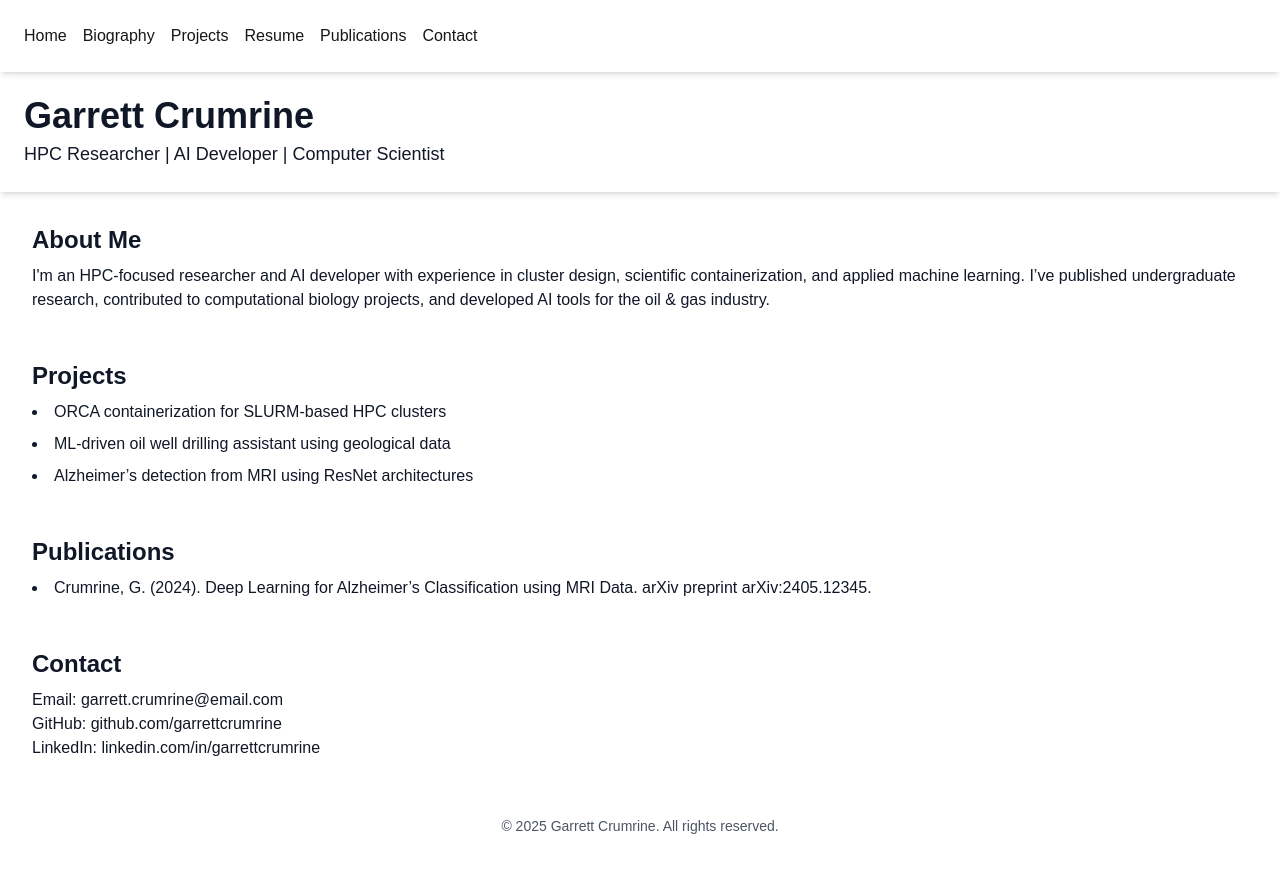
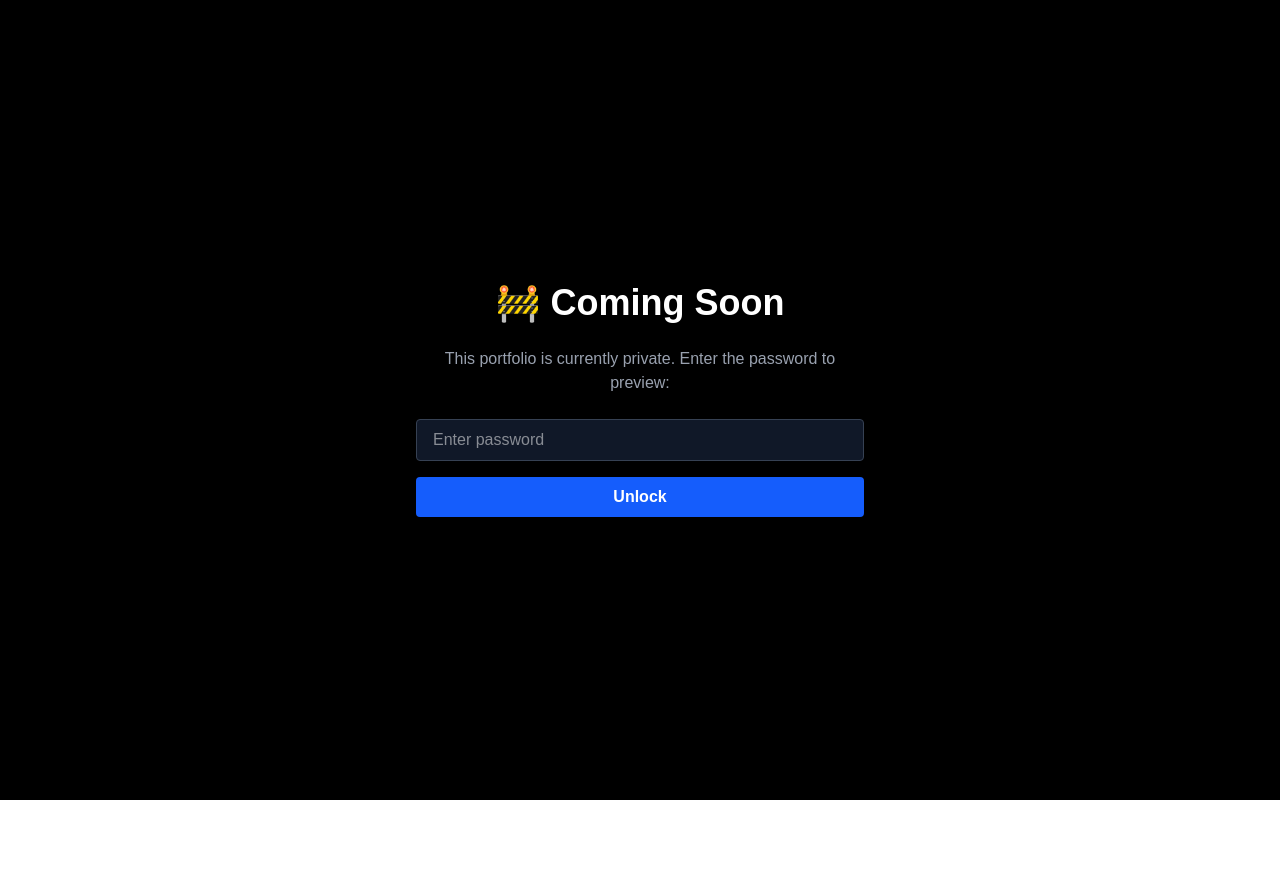
Before and after one commit to gcrumrine/garrett-portfolio, a Next.js app: page / in a window 1280 px wide. After the commit the page ends 800 px from the top, so only its background shows below. Built offline with nearby package versions, Linux system fonts and the light colour scheme.

Commit message:
Add Coming Soon password gate

```diff
--- a/src/app/layout.js
+++ b/src/app/layout.js
@@ -1,36 +1,18 @@
-import { Geist, Geist_Mono } from "next/font/google";
-import "./globals.css";
 import './globals.css';
-import Link from 'next/link';
-
-const geistSans = Geist({
-  variable: "--font-geist-sans",
-  subsets: ["latin"],
-});
-
-const geistMono = Geist_Mono({
-  variable: "--font-geist-mono",
-  subsets: ["latin"],
-});
+import PasswordGate from '@/components/PasswordGate';
 
 export const metadata = {
   title: 'Garrett Crumrine Portfolio',
-  description: 'Academic and professional profile of Garrett Crumrine',
+  description: 'Coming soon.',
 };
 
 export default function RootLayout({ children }) {
   return (
     <html lang="en">
-      <body className="bg-white text-gray-900 dark:bg-gray-900 dark:text-white">
-        <nav className="flex space-x-4 p-6 bg-white dark:bg-gray-800 shadow-md sticky top-0 z-50">
-          <Link href="/">Home</Link>
-          <Link href="/biography">Biography</Link>
-          <Link href="/projects">Projects</Link>
-          <Link href="/resume">Resume</Link>
-          <Link href="/publications">Publications</Link>
-          <Link href="/contact">Contact</Link>
-        </nav>
-        <main>{children}</main>
+      <body>
+        <PasswordGate>
+          {children}
+        </PasswordGate>
       </body>
     </html>
   );
--- /dev/null
+++ b/src/components/PasswordGate.js
@@ -0,0 +1,54 @@
+'use client';
+import { useState, useEffect } from 'react';
+
+export default function PasswordGate({ children }) {
+  const [unlocked, setUnlocked] = useState(false);
+  const [input, setInput] = useState('');
+  const [error, setError] = useState('');
+
+  const correctPassword = 'gcrumrine2024'; // 🔐 CHANGE THIS TO YOUR OWN SECRET
+
+  useEffect(() => {
+    const stored = localStorage.getItem('portfolioAccess');
+    if (stored === 'unlocked') {
+      setUnlocked(true);
+    }
+  }, []);
+
+  const handleSubmit = (e) => {
+    e.preventDefault();
+    if (input === correctPassword) {
+      localStorage.setItem('portfolioAccess', 'unlocked');
+      setUnlocked(true);
+    } else {
+      setError('Incorrect password. Try again.');
+    }
+  };
+
+  if (unlocked) return children;
+
+  return (
+    <div className="min-h-screen bg-black text-white flex items-center justify-center p-8">
+      <div className="max-w-md w-full text-center space-y-6">
+        <h1 className="text-4xl font-bold">🚧 Coming Soon</h1>
+        <p className="text-gray-400">This portfolio is currently private. Enter the password to preview:</p>
+        <form onSubmit={handleSubmit} className="space-y-4">
+          <input
+            type="password"
+            placeholder="Enter password"
+            value={input}
+            onChange={(e) => setInput(e.target.value)}
+            className="w-full px-4 py-2 rounded border border-gray-700 bg-gray-900 text-white focus:outline-none"
+          />
+          {error && <p className="text-red-500 text-sm">{error}</p>}
+          <button
+            type="submit"
+            className="w-full py-2 bg-blue-600 hover:bg-blue-700 rounded font-semibold"
+          >
+            Unlock
+          </button>
+        </form>
+      </div>
+    </div>
+  );
+}
```
